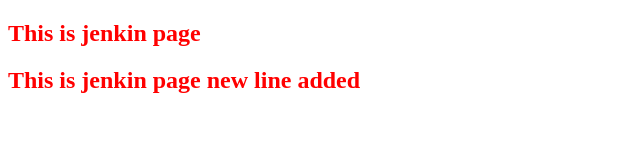
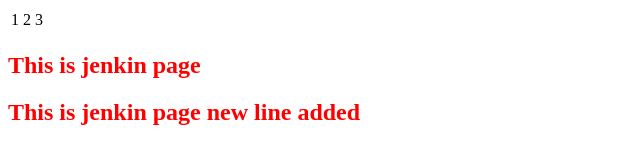
Before and after one commit to itpednekar/Jenkins_html, a plain HTML site: page index.html in a window 1280 px wide. Shown: the whole page, without its empty margins (0-640 px from the left). Drawn offline with Linux system fonts and the light colour scheme.

Commit message:
table added

```diff
--- a/index.html
+++ b/index.html
@@ -12,6 +12,13 @@
     </style>
 </head>
 <body>
+    <table class="table responsive">
+        <tr>
+            <td>1</td>
+            <td>2</td>
+            <td>3</td>
+        </tr>
+    </table>
     <h2>This is jenkin page</h2>
     <h2>This is jenkin page new line added</h2>
 </body>
```
